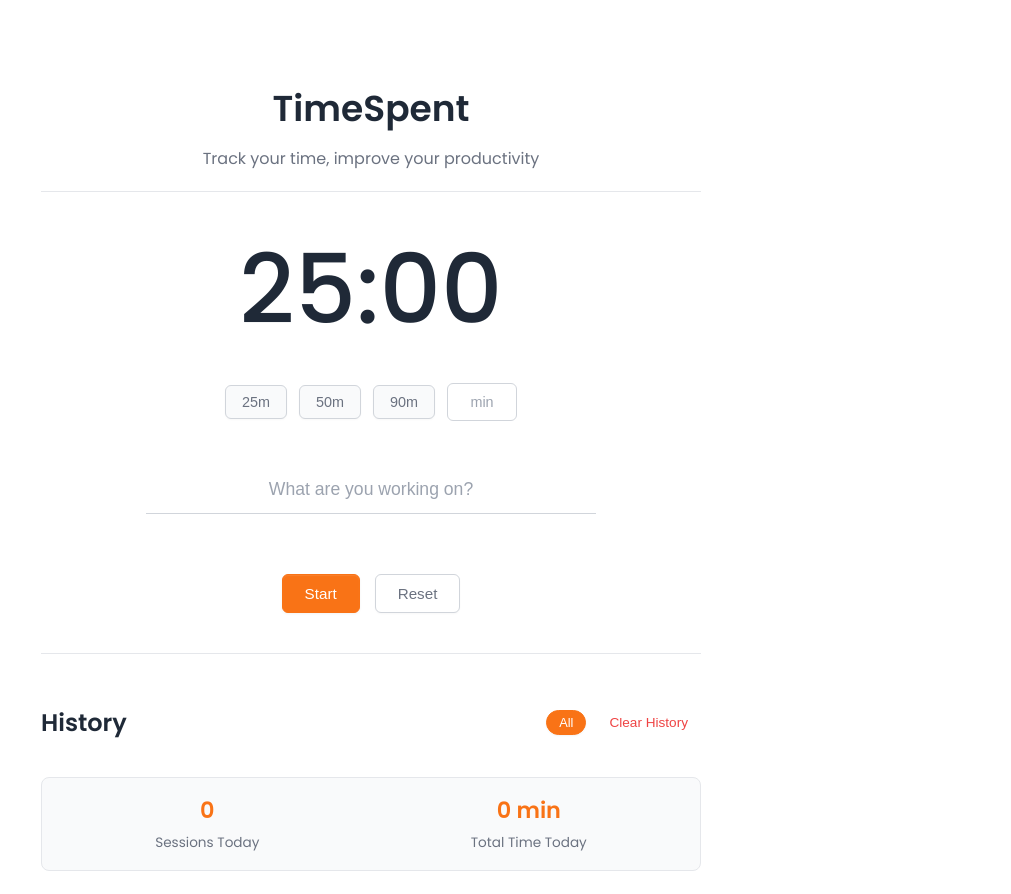
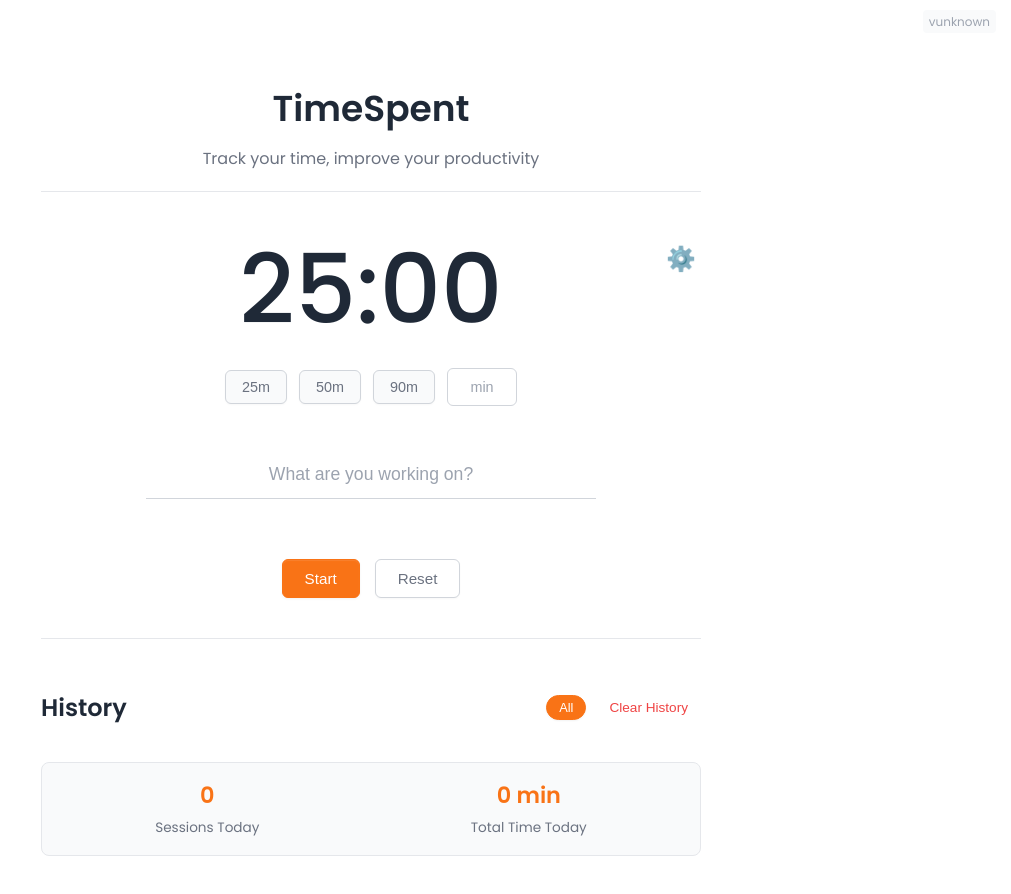
Before and after one commit to JackPayne123/timespent-app, a Flask app: page / in a window 1280 px wide. Shown: the top 894 px of the page, without its empty margins (269-1280 px from the left). Run offline with Flask 3, Linux system fonts and the light colour scheme; data that the repository does not hold is empty; parts of the project's set-up code (start-up, migrations or seed data) failed here and were passed over.

Commit message:
small updates

```diff
--- a/app.py
+++ b/app.py
@@ -17,6 +17,24 @@ if not url or not key:
 
 supabase: Client = create_client(url, key)
 
+# Function to read the version file
+def get_git_version():
+    try:
+        # Assumes .version file is in the root directory where app.py runs
+        version_file_path = os.path.join(app.root_path, '.version')
+        with open(version_file_path, 'r') as f:
+            return f.read().strip()
+    except FileNotFoundError:
+        return 'unknown' # Fallback if file doesn't exist
+    except Exception as e:
+        print(f"Error reading version file: {e}")
+        return 'error'
+
+# Inject version into all template contexts
+@app.context_processor
+def inject_version():
+    return dict(git_version=get_git_version())
+
 @app.route('/')
 def index():
     return render_template('index.html')
@@ -25,6 +43,15 @@ def index():
 def favicon():
     return send_from_directory(os.path.join(app.root_path, 'static'),
                                'favicon.ico', mimetype='image/vnd.microsoft.icon')
+
+# Route to serve the specific sound file from the root directory
+@app.route('/<path:filename>')
+def serve_root_file(filename):
+    if filename == "531030__creeeeak__bell9.wav":
+        return send_from_directory(app.root_path, filename, mimetype='audio/wav')
+    else:
+        # Optionally handle other root files or return 404
+        return "File not found", 404
 
 # API Endpoint to get all history entries from Supabase
 @app.route('/api/history', methods=['GET'])
--- a/static/css/style.css
+++ b/static/css/style.css
@@ -119,22 +119,91 @@ header h1 {
     display: flex;
     flex-direction: column;
     align-items: center;
-    gap: 30px; /* Increased gap */
-    border-bottom: 1px solid var(--light-gray); /* Keep border for this section */
+    gap: 30px;
+    border-bottom: 1px solid var(--light-gray);
     padding-bottom: 40px;
+    position: relative; /* Needed for absolute positioning of volume slider */
+}
+
+.timer-display-area {
+    position: relative; /* Container for display and controls */
+    width: 100%;
+    display: flex;
+    justify-content: center;
+    align-items: center;
 }
 
 .timer-display {
     text-align: center;
+    /* Removed margin-bottom if any */
 }
 
 #time-display {
-    font-size: 6rem; /* Larger */
-    font-weight: 500; /* Medium weight */
+    font-size: 6rem;
+    font-weight: 500;
     color: var(--text-color);
     font-variant-numeric: tabular-nums;
     line-height: 1;
-    margin-bottom: 15px; /* Increased margin */
+    margin-bottom: 0; /* Remove bottom margin as spacing handled by parent */
+}
+
+/* Volume Controls Styling */
+.volume-controls {
+    position: absolute; /* Position relative to timer-display-area */
+    right: 0;
+    top: 0; /* Align top */
+    display: flex;
+    flex-direction: column; /* Stack icon and slider */
+    align-items: flex-end;
+}
+
+button.icon-btn {
+    background: none;
+    border: none;
+    font-size: 1.5rem; /* Adjust icon size */
+    color: var(--dark-gray);
+    cursor: pointer;
+    padding: 5px;
+    line-height: 1;
+    box-shadow: none;
+}
+button.icon-btn:hover {
+    color: var(--text-color);
+}
+
+#volume-slider {
+    appearance: none; /* Override default look */
+    -webkit-appearance: none;
+    width: 80px; /* Adjust width */
+    height: 6px; /* Slider track height */
+    background: var(--light-gray); /* Track color */
+    border-radius: 3px;
+    outline: none;
+    cursor: pointer;
+    margin-top: 8px; /* Space between icon and slider */
+}
+/* Remove default hidden style if relying on JS toggle */
+/* #volume-slider.hidden { display: none; } */
+
+/* Styling the slider thumb (Chrome, Safari, Edge) */
+#volume-slider::-webkit-slider-thumb {
+    -webkit-appearance: none; /* Override default look */
+    appearance: none;
+    width: 16px; /* Thumb width */
+    height: 16px; /* Thumb height */
+    background: var(--primary-color); /* Thumb color */
+    border-radius: 50%; /* Circular thumb */
+    cursor: pointer;
+}
+
+/* Styling the slider thumb (Firefox) */
+#volume-slider::-moz-range-thumb {
+    width: 16px;
+    height: 16px;
+    background: var(--primary-color);
+    border-radius: 50%;
+    cursor: pointer;
+    border: none; /* Remove Firefox default border */
 }
 
 /* Styles for combined presets and input */
@@ -467,6 +536,19 @@ button:disabled {
     font-style: normal; /* Less italic */
 }
 
+/* Version Display Styling */
+.app-version {
+    position: absolute;
+    top: 10px;
+    right: 15px;
+    font-size: 0.75rem;
+    color: var(--dark-gray);
+    background-color: var(--subtle-bg);
+    padding: 2px 6px;
+    border-radius: 4px;
+    z-index: 10; /* Ensure it's above other elements if needed */
+}
+
 /* Responsive adjustments */
 @media (max-width: 600px) {
     body {
--- a/templates/index.html
+++ b/templates/index.html
@@ -8,6 +8,7 @@
     <link href="https://fonts.googleapis.com/css2?family=Poppins:wght@400;500;600;700&display=swap" rel="stylesheet">
 </head>
 <body>
+    <div class="app-version">v{{ git_version }}</div>
     <div class="app-container">
         <header>
             <h1>TimeSpent</h1>
@@ -17,8 +18,14 @@
         <div class="main-section">
             <!-- Countdown Section -->
             <div class="card timer-card">
-                <div class="timer-display">
-                    <h2 id="time-display">25:00</h2>
+                <div class="timer-display-area">
+                    <div class="timer-display">
+                        <h2 id="time-display">25:00</h2>
+                    </div>
+                    <div class="volume-controls">
+                        <button id="volume-settings-btn" class="icon-btn" title="Volume Settings">⚙️</button>
+                        <input type="range" id="volume-slider" min="0" max="1" step="0.01" value="0.5" class="hidden" title="Adjust Volume">
+                    </div>
                 </div>
 
                 <div class="timer-settings-container">
```
Also changed, not shown: fly.toml (added, +22 -0 lines), static/js/app.js (+48 -12 lines), .github/workflows/fly-deploy.yml (added), 4 other files.
